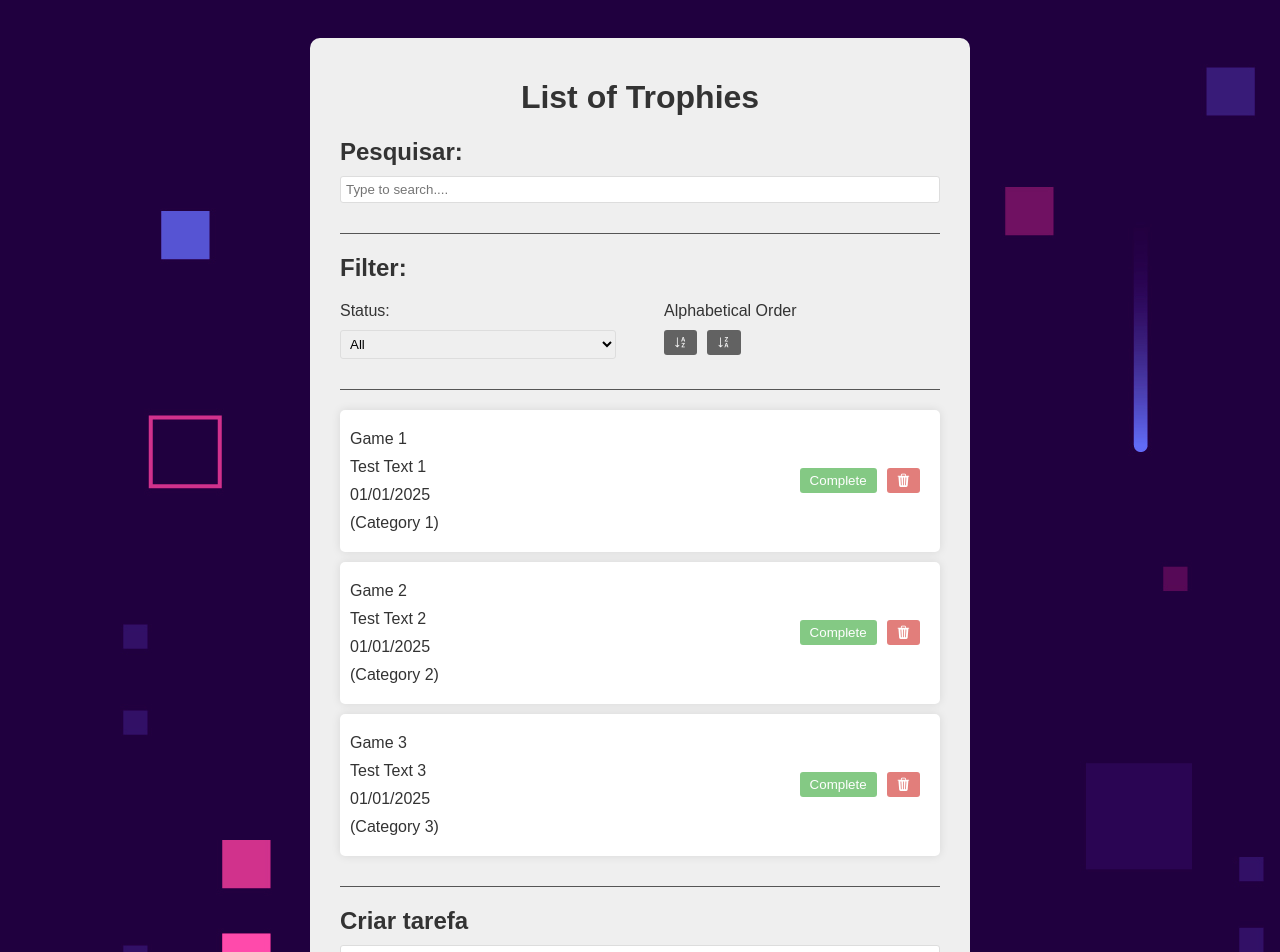
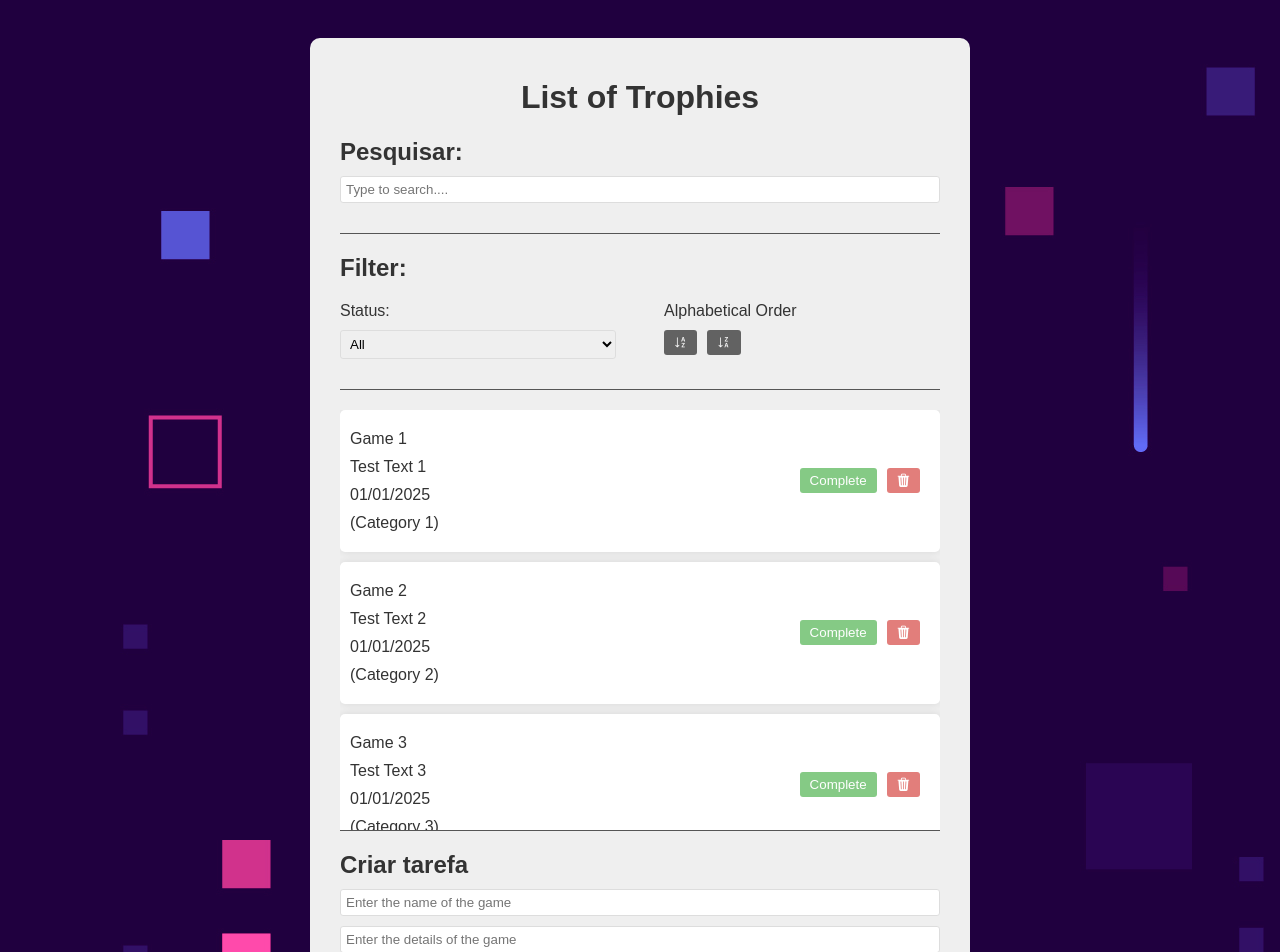
Before and after one commit to DavidGabrielBJorge/TrophyCollectorWebsite, a React (Vite) app: page / in a window 1280 px wide. Shown: the top 952 px of the page. Built offline with nearby package versions, Linux system fonts and the light colour scheme.

Commit message:
add: adding a scroll bar after 3 trophies

```diff
--- a/src/App.css
+++ b/src/App.css
@@ -50,6 +50,8 @@ button:hover{
   margin-bottom: 20px;
   padding-bottom: 20px;
   border-bottom: 1px solid #555;
+  max-height: 400px;
+  overflow-y: auto;
 }
 
 .trophy{
```
